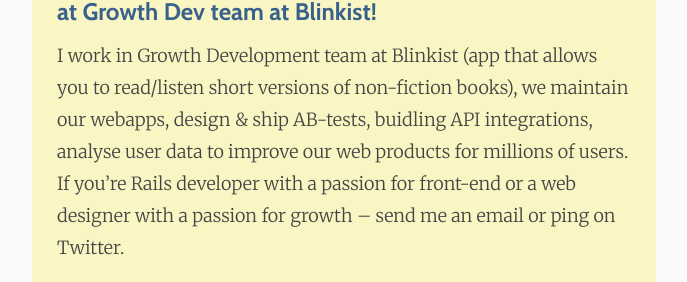
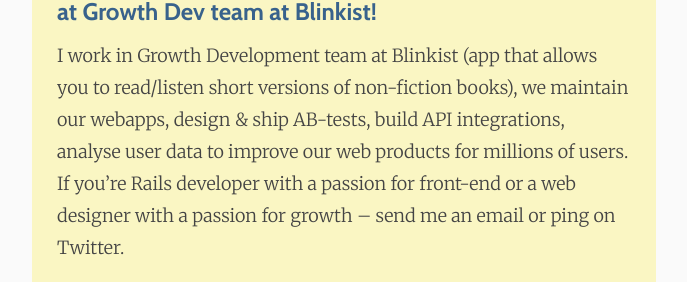
Before and after one commit to makaroni4/img-lint, a Jekyll site: the page built from _posts/2017-12-18-translation-missing-blog-post-title.markdown, in a window 1280 px wide and 900 px high, scrolled down 1595 px. Shown: the part 391-673 px from the top of the window, without its empty margins (296-983 px from the left). Built offline with Jekyll 4.4.1, drawn with Linux system fonts in a browser that asks for light colours; nearby versions of some CDN libraries; emoji names are drawn with the system emoji font; comment, search, counter and statistics services are not loaded.

Commit message:
Fix typo in job ad

```diff
--- a/_layouts/post.html
+++ b/_layouts/post.html
@@ -40,11 +40,11 @@
       </div>
 
       <div class="job-ad__body">
-        I work in Growth Development team at Blinkist (app that allows you to read/listen short versions of non-fiction books), we maintain our webapps, design & ship AB-tests, buidling API integrations, analyse user data to improve our web products for millions of users. If you’re Rails developer with a passion for front-end or a web designer with a passion for growth – send me an email or ping on Twitter.
+        I work in Growth Development team at Blinkist (app that allows you to read/listen short versions of non-fiction books), we maintain our webapps, design & ship AB-tests, build API integrations, analyse user data to improve our web products for millions of users. If you’re Rails developer with a passion for front-end or a web designer with a passion for growth – send me an email or ping on Twitter.
       </div>
 
       <div class="job-ad__actions">
-        <a class="job-ad__check-out-link tweet" href="https://hire.withgoogle.com/public/jobs/blinkistcom/view/P_AAAAAADAAADBQ6Llo4BRyN">
+        <a class="job-ad__check-out-link tweet" href="https://hire.withgoogle.com/public/jobs/blinkistcom/view/P_AAAAAADAAADBQ6Llo4BRyN?trackingTag=makaroni4Com">
           <div class="tweet__container">
             <div class="tweet__text">
               Check out job ad
```
